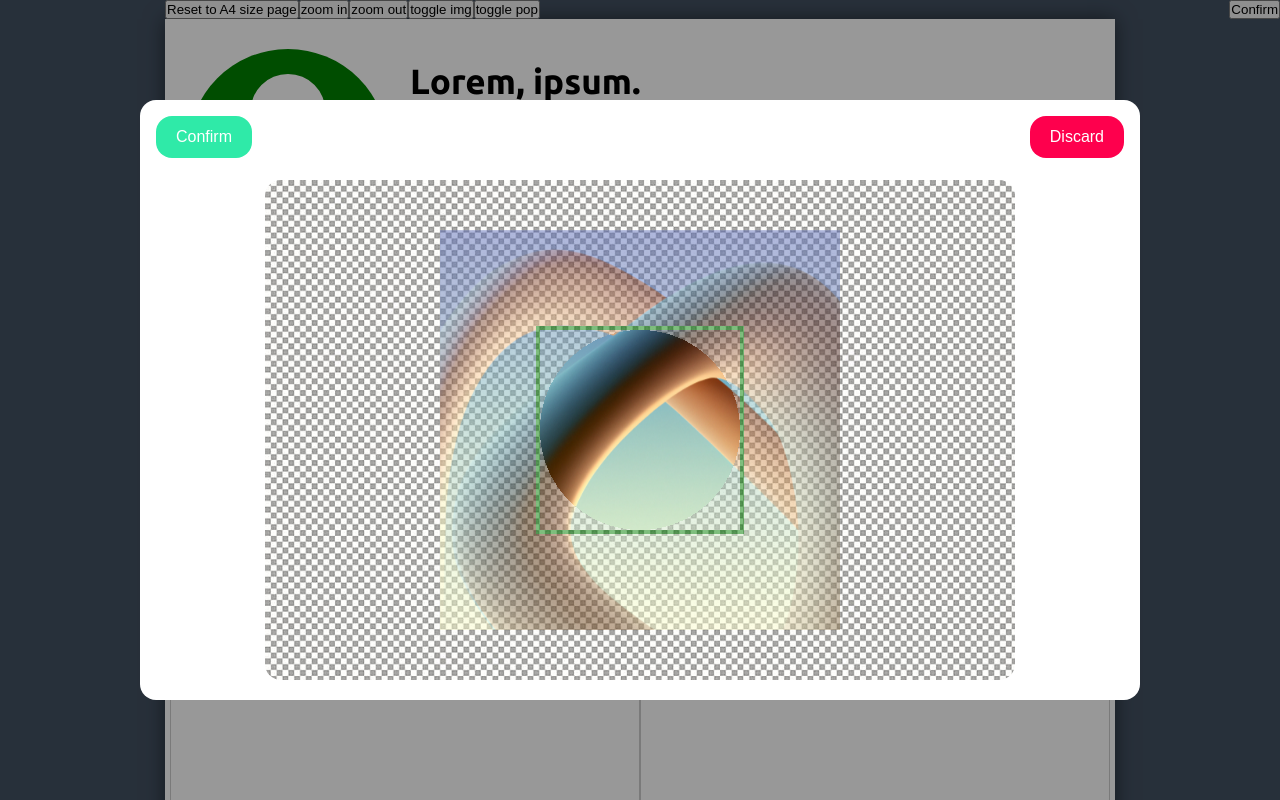
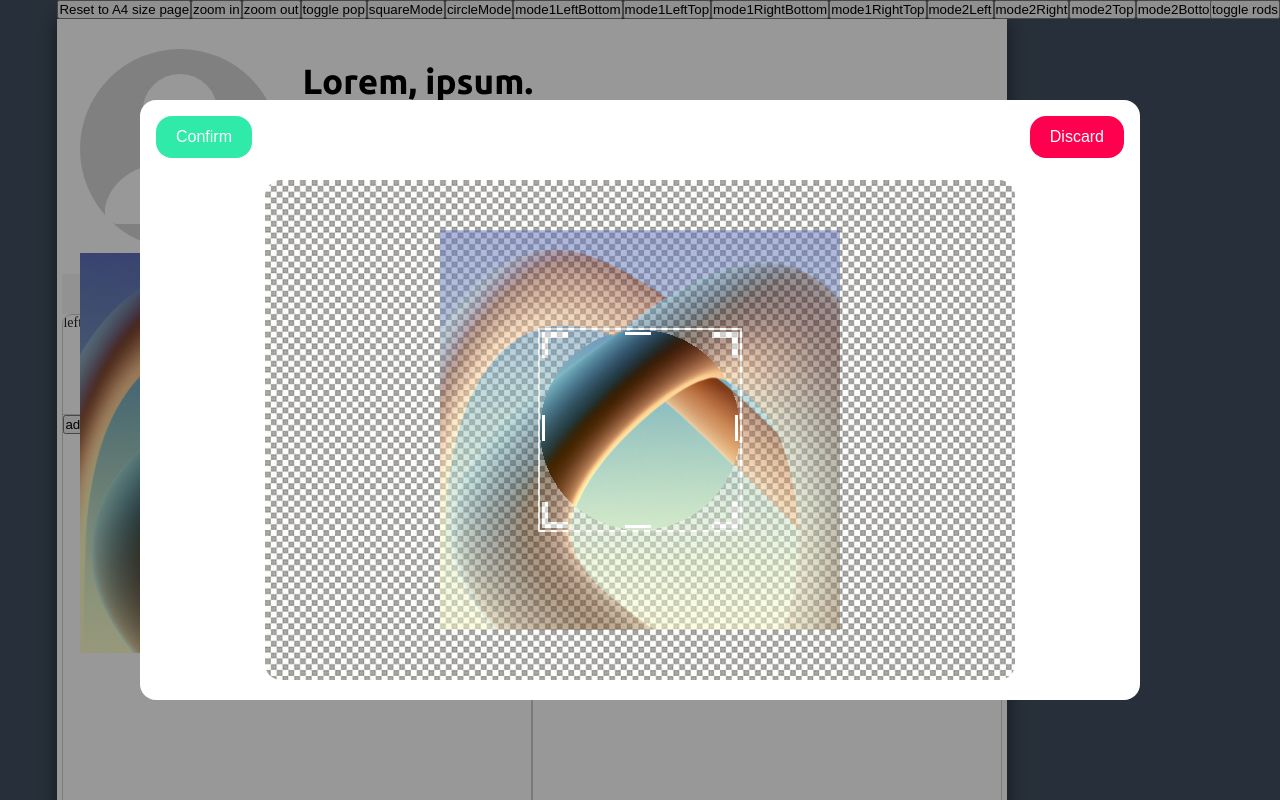
Before and after one commit to ahmedfarouk2000/CV-Generator, an Angular app: page / in a window 1280 px wide. Both pictures are taken after a click on the button "toggle pop". Shown: the top 800 px of the page. Built offline with nearby package versions, Linux system fonts and the light colour scheme.

Commit message:
added diff modes on img

```diff
--- a/src/app/home/home.component.css
+++ b/src/app/home/home.component.css
@@ -21,6 +21,8 @@
     --theme12: #25be89;
     --dangerColor: #FE004D;
 
+    --theme2: #425061;
+
     --xLocation: 50%;
     --yLocation: 50%;
     --radius: 100%;
@@ -28,7 +30,7 @@
     --clippingX: 50%;
     --clippingY: 50%;
 
-    --SquareBorderRadius: 4px;
+    --SquareBorderRadius: 2px;
     /* --clippingRadius: 200px; */
 
 
@@ -317,7 +319,7 @@ h3[contenteditable]:hover {
     border-radius: 50%;
     width: var(--AvatarWidth);
     height: var(--AvatarWidth);
-    background-color: green;
+    /* background-color: green; */
     position: relative;
 }
 
@@ -514,17 +516,90 @@ h3[contenteditable]:hover {
 
     /* left: 200px;
     top: 100px; */
-    clip-path: circle(var(--radius) at var(--xLocation) var(--yLocation));
+    /* clip-path: circle(var(--radius) at var(--xLocation) var(--yLocation));
+    clip-path: inset(calc(var(--yLocation) - var(--radius)) calc(100% - calc(var(--xLocation) + var(--radius))) calc(100% - calc(var(--yLocation) + var(--radius))) calc(var(--xLocation) - var(--radius)) round 0%); */
+
     width: 400px;
     /* max-height: 300px; */
     /* height: 400px; */
     mask-image: radial-gradient(circle at var(--clippingX) var(--clippingY), black calc(var(--AvatarWidth)/2), rgba(0, 0, 0, 0.5) 0%);
     -webkit-mask-image: radial-gradient(circle at var(--clippingX) var(--clippingY), black calc(var(--AvatarWidth)/2), rgba(0, 0, 0, 0.5) 0%);
+
+
     display: flex;
     justify-content: center;
     align-items: center;
 
+
 }
+
+/* this selector will set the diff modes of the the selected images */
+.RestImg {
+    opacity: 1;
+    position: absolute;
+    width: 400px;
+    display: flex;
+    justify-content: center;
+    align-items: center;
+    transition: 0.4s all;
+
+}
+
+/* this will set the avatar of square */
+.squareMode {
+    clip-path: inset(calc(var(--yLocation) - var(--radius)) calc(100% - calc(var(--xLocation) + var(--radius))) calc(100% - calc(var(--yLocation) + var(--radius))) calc(var(--xLocation) - var(--radius)));
+    /* border-radius: 10px; */
+    /* border-radius: 50%; */
+    /* border-radius: 75% 0% 25% 75% / 51% 25% 0% 49%; */
+
+
+
+
+}
+
+.circleMode {
+    clip-path: circle(var(--radius) at var(--xLocation) var(--yLocation));
+}
+
+.mode1LeftTop {
+    clip-path: inset(calc(var(--yLocation) - var(--radius)) calc(100% - var(--xLocation)) calc(100% - var(--yLocation)) calc(var(--xLocation) - var(--radius)));
+
+}
+
+.mode1RightTop {
+    clip-path: inset(calc(var(--yLocation) - var(--radius)) calc(100% - var(--xLocation) - var(--radius)) calc(100% - var(--yLocation)) var(--xLocation));
+
+}
+
+.mode1RightBottom {
+    clip-path: inset(var(--yLocation) calc(100% - var(--xLocation) - var(--radius)) calc(100% - var(--yLocation) - var(--radius)) var(--xLocation));
+
+}
+
+.mode1LeftBottom {
+    clip-path: inset(var(--yLocation) calc(100% - var(--xLocation)) calc(100% - var(--yLocation) - var(--radius)) calc(var(--xLocation) - var(--radius)));
+
+}
+
+.mode2Left {
+    clip-path: inset(calc(var(--yLocation) - var(--radius)) calc(100% - var(--xLocation)) calc(100% - var(--yLocation) - var(--radius)) calc(var(--xLocation) - var(--radius)));
+
+}
+
+.mode2Right {
+    clip-path: inset(calc(var(--yLocation) - var(--radius)) calc(100% - var(--xLocation) - var(--radius)) calc(100% - var(--yLocation) - var(--radius)) var(--xLocation));
+
+}
+
+.mode2Top {
+    clip-path: inset(calc(var(--yLocation) - var(--radius)) calc(100% - var(--xLocation) - var(--radius)) calc(100% - var(--yLocation)) calc(var(--xLocation) - var(--radius)));
+}
+
+.mode2Bottom {
+    clip-path: inset(var(--yLocation) calc(100% - var(--xLocation) - var(--radius)) calc(100% - var(--yLocation) - var(--radius)) calc(var(--xLocation) - var(--radius)));
+}
+
+
 
 .hidden {
     display: none;
@@ -567,12 +642,176 @@ h3[contenteditable]:hover {
     display: flex;
     justify-content: center;
     align-items: center;
-    border: var(--SquareBorderRadius) green solid;
+    border: var(--SquareBorderRadius) white solid;
     /* background-color: red;
     opacity: 0.2; */
     /* box-sizing: border-box; */
     cursor: all-scroll;
+
 }
+
+
+
+.black:hover :not(.tempImage) {
+    background-color: red;
+
+}
+
+.black {
+    background-color: black;
+    position: absolute;
+    left: 0;
+    right: 0;
+    top: 0;
+    bottom: 0;
+}
+
+.longRod1Vertical {
+    background-color: white;
+    height: calc(100% +var(--SquareBorderRadius));
+    width: calc(var(--SquareBorderRadius) /2);
+    position: absolute;
+    left: calc(33.33% - var(--SquareBorderRadius));
+    top: calc(50% - calc(var(--AvatarWidth)/2) - var(--SquareBorderRadius));
+    opacity: 0.5;
+    /* background: repeating-linear-gradient(to bottom,
+            transparent 0 10px,
+            white 10px 20px); */
+}
+
+.longRod2Vertical {
+    background-color: white;
+    height: calc(100% +var(--SquareBorderRadius));
+    width: calc(var(--SquareBorderRadius) /2);
+    position: absolute;
+    left: calc(66.66% - var(--SquareBorderRadius));
+    top: calc(50% - calc(var(--AvatarWidth)/2) - var(--SquareBorderRadius));
+    opacity: 0.5;
+    /* background: repeating-linear-gradient(to bottom,
+            transparent 0 10px,
+            white 10px 20px); */
+}
+
+.longRod1Horizontal {
+    background-color: white;
+    width: calc(100% +var(--SquareBorderRadius));
+    height: calc(var(--SquareBorderRadius) /2);
+    position: absolute;
+    top: calc(33.33% - var(--SquareBorderRadius));
+    left: calc(50% - calc(var(--AvatarWidth)/2) - var(--SquareBorderRadius));
+    opacity: 0.5;
+    /*
+    background: repeating-linear-gradient(to right,
+            transparent 0 10px,
+            white 10px 20px); */
+}
+
+.longRod2Horizontal {
+    background-color: white;
+    width: calc(100% +var(--SquareBorderRadius));
+    height: calc(var(--SquareBorderRadius) /2);
+    position: absolute;
+    top: calc(66.66% - var(--SquareBorderRadius));
+    left: calc(50% - calc(var(--AvatarWidth)/2) - var(--SquareBorderRadius));
+    opacity: 0.5;
+    /* background: repeating-linear-gradient(to right,
+            transparent 0 10px,
+            white 10px 20px); */
+}
+
+.sideLeft {
+    height: 26px;
+    width: 3px;
+    position: absolute;
+    background-color: white;
+    left: 2px;
+    top: calc(50% - var(--SquareBorderRadius));
+    transform: translate(0, -50%);
+}
+
+.sideRight {
+    height: 26px;
+    width: 3px;
+    position: absolute;
+    background-color: white;
+    right: 2px;
+    top: calc(50% - var(--SquareBorderRadius));
+    transform: translate(0, -50%);
+}
+
+
+.sideTop {
+    width: 26px;
+    height: 3px;
+    position: absolute;
+    background-color: white;
+    top: 2px;
+    left: calc(50% - var(--SquareBorderRadius));
+    transform: translate(-50%, 0);
+}
+
+.sideBottom {
+    width: 26px;
+    height: 3px;
+    position: absolute;
+    background-color: white;
+    bottom: 2px;
+    left: calc(50% - var(--SquareBorderRadius));
+    transform: translate(-50%, 0);
+}
+
+.leftTopCorner {
+    position: absolute;
+    background-color: transparent;
+    left: 2px;
+    top: 2px;
+    width: 20px;
+    height: 20px;
+    border-left: 6px solid white;
+    border-top: 6px solid white;
+
+}
+
+.rightTopCorner {
+    position: absolute;
+    background-color: transparent;
+    right: 2px;
+    top: 2px;
+    width: 20px;
+    height: 20px;
+    border-right: 6px solid white;
+    border-top: 6px solid white;
+
+}
+
+
+.rightBottomCorner {
+    position: absolute;
+    background-color: transparent;
+    right: 2px;
+    bottom: 2px;
+    width: 20px;
+    height: 20px;
+    border-right: 6px solid white;
+    border-bottom: 6px solid white;
+
+}
+
+.leftBottomCorner {
+    position: absolute;
+    background-color: transparent;
+    left: 2px;
+    bottom: 2px;
+    width: 20px;
+    height: 20px;
+    border-left: 6px solid white;
+    border-bottom: 6px solid white;
+
+}
+
+
+
+
 
 .button {
     position: absolute;
@@ -717,3 +956,7 @@ h3[contenteditable]:hover {
 .transform {
     transform: translate3d(0px, 0px, 0px) !important;
 }
+
+.hidden {
+    visibility: hidden;
+}
--- a/src/app/home/home.component.html
+++ b/src/app/home/home.component.html
@@ -3,8 +3,23 @@
 <button (click)="ZoomOut()">zoom out</button>
 <button (click)="Confirm()" class="button">Confirm</button>
 
-<button (input)="DeleteImage()">toggle img</button>
+<button (click)="toggleRods()" class="button">toggle rods</button>
+
+<!-- <button (input)="DeleteImage()">toggle img</button> -->
 <button (click)="togglePopUp(false)">toggle pop</button>
+
+<button (click)="squareMode()">squareMode</button>
+<button (click)="circleMode()">circleMode</button>
+
+<button (click)="mode1LeftBottom()">mode1LeftBottom</button>
+<button (click)="mode1LeftTop()">mode1LeftTop</button>
+<button (click)="mode1RightBottom()">mode1RightBottom</button>
+<button (click)="mode1RightTop()">mode1RightTop</button>
+
+<button (click)="mode2Left()">mode2Left</button>
+<button (click)="mode2Right()">mode2Right</button>
+<button (click)="mode2Top()">mode2Top</button>
+<button (click)="mode2Bottom()">mode2Bottom</button>
 
 
 <!-- <input (change)="Slide1($event)" type="range" class="range rangeBlur">
@@ -25,12 +40,30 @@
         <button class="popUpButtonRight" (click)="togglePopUp(true)">Discard</button>
         <div class="transparentContainer">
             <img class="transparentBG" src="../../assets/transparentBG.jpg" alt="">
-            <div class="tempImage">
+            <div class="tempImage circleMode">
+                <!-- <div class="black"></div> -->
                 <img class="tmepImgInside" src="../../assets/test.jpg" alt="">
                 <div id='square' [cdkDragFreeDragPosition]="ResetBox" (cdkDragMoved)="dragMoved($event)"
                     class="croppingBox" cdkDragBoundary=".tempImage" cdkDrag>
+                    <div class="longRod1Vertical rod "></div>
+                    <div class="longRod2Vertical rod "></div>
+                    <div class="longRod1Horizontal rod "></div>
+                    <div class="longRod2Horizontal rod "></div>
+
+                    <div class="sideLeft"></div>
+                    <div class="sideRight"></div>
+                    <div class="sideTop"></div>
+                    <div class="sideBottom"></div>
+
+                    <div class="leftTopCorner"></div>
+                    <div class="rightTopCorner"></div>
+                    <div class="leftBottomCorner"></div>
+                    <div class="rightBottomCorner"></div>
                 </div>
+
             </div>
+
+
 
             <!-- <div class="tempImage">
                 <img class="tmepImgInside" src="../../assets/test.jpg" alt="">
@@ -103,6 +136,10 @@
 
 
 
+                    </div>
+
+                    <div class="RestImg">
+                        <img class="tmepImgInside" src="../../assets/test.jpg" alt="">
                     </div>
 
                 </div>
--- a/src/app/home/home.component.ts
+++ b/src/app/home/home.component.ts
@@ -324,6 +324,7 @@ export class HomeComponent implements OnInit {
   public changeElementBackground = (imageUrl: string) => {
     this.togglePopUp(false)
     this.ResetImage()
+    this.toggleRods()
     const tmepImgInside: any = document.querySelector(".tmepImgInside");
     tmepImgInside.src = imageUrl
   };
@@ -343,6 +344,14 @@ export class HomeComponent implements OnInit {
     document.documentElement.style.setProperty('--yLocation', `${50}%`);
     document.documentElement.style.setProperty('--radius', `${100}%`);
     parent.appendChild(tempImage)
+  }
+
+  public toggleRods() {
+    let rods = document.querySelectorAll('.rod')
+    rods.forEach(rod => {
+      console.log(rod)
+      rod.classList.toggle('hidden')
+    });
   }
 
   public ResetBoxFun() {
@@ -435,6 +444,8 @@ export class HomeComponent implements OnInit {
     this.togglePopUp(false)
     const parent: any = document.querySelector(".svgContainer")
     const tempImage: any = document.querySelector(".tempImage")
+    const RestImg: any = document.querySelector(".RestImg")
+    RestImg.classList.add('mode2Bottom');
 
 
     // let OldTempImage = tempImage.cloneNode(true);
@@ -471,6 +482,9 @@ export class HomeComponent implements OnInit {
     tempImage.style.top = `-${finalY}px`;
     tempImage.style.left = `-${finalX}px`;
 
+    RestImg.style.top = `-${finalY}px`;
+    RestImg.style.left = `-${finalX}px`;
+
     document.documentElement.style.setProperty('--radius', `${halfAvatarWidth}px`);
     document.documentElement.style.setProperty('--xLocation', `${this.publicPosX + halfAvatarWidth + SquareBorderRadius}px`);
     document.documentElement.style.setProperty('--yLocation', `${this.publicPosY + halfAvatarWidth + SquareBorderRadius}px`);
@@ -481,6 +495,7 @@ export class HomeComponent implements OnInit {
     // const square: any = document.querySelector('#square')
     // square.style.transform = "";
     this.onlyOnceReset = true
+    this.toggleRods()
 
 
 
@@ -496,8 +511,11 @@ export class HomeComponent implements OnInit {
     popUpTab?.classList.toggle('popUpTabAnimation')
     let transparentContainer = document.querySelector('.transparentContainer')
     transparentContainer?.classList.toggle('transparentContainerToggle')
-    if (cond)
+    if (cond) {
       this.ResetBoxFun()
+      this.toggleRods()
+    }
+
 
   }
 
@@ -507,9 +525,90 @@ export class HomeComponent implements OnInit {
     if (event.target?.id == 'popUp') {
       this.togglePopUp(false)
       this.ResetBoxFun()
+      this.toggleRods()
     }
 
 
+  }
+
+
+
+
+
+  public circleMode() {
+    let tempImage = document.querySelector('.tempImage')
+    tempImage?.classList.add('circleMode')
+    tempImage?.classList.remove('squareMode')
+
+  }
+
+
+  public squareMode() {
+    let tempImage = document.querySelector('.tempImage')
+    tempImage?.classList.add('squareMode')
+    tempImage?.classList.remove('circleMode')
+
+  }
+
+
+
+  public mode1RightTop() {
+    let temp: any = document.querySelector('.RestImg')
+    temp.className = ''
+    temp?.classList.add('RestImg')
+    temp.classList.add('mode1RightTop')
+  }
+
+  public mode1LeftTop() {
+    let temp: any = document.querySelector('.RestImg')
+    temp.className = ''
+    temp?.classList.add('RestImg')
+    temp.classList.add('mode1LeftTop')
+  }
+
+  public mode1RightBottom() {
+    let temp: any = document.querySelector('.RestImg')
+    temp.className = ''
+    temp?.classList.add('RestImg')
+    temp.classList.add('mode1RightBottom')
+  }
+
+  public mode1LeftBottom() {
+    let temp: any = document.querySelector('.RestImg')
+    temp.className = ''
+    temp?.classList.add('RestImg')
+    temp.classList.add('mode1LeftBottom')
+  }
+
+
+
+  public mode2Left() {
+    let temp: any = document.querySelector('.RestImg')
+    temp.className = ''
+    temp?.classList.add('RestImg')
+    temp.classList.add('mode2Left')
+  }
+
+  public mode2Right() {
+    let temp: any = document.querySelector('.RestImg')
+    temp.className = ''
+    temp?.classList.add('RestImg')
+    temp.classList.add('mode2Right')
+  }
+
+  public mode2Top() {
+    let temp: any = document.querySelector('.RestImg')
+    temp.className = ''
+    temp?.classList.add('RestImg')
+    temp.classList.add('mode2Top')
+  }
+
+
+  public mode2Bottom() {
+    let temp: any = document.querySelector('.RestImg')
+    temp.className = ''
+    temp?.classList.add('RestImg')
+    temp.classList.add('mode2Bottom')
   }
 
 
@@ -522,10 +621,4 @@ export class HomeComponent implements OnInit {
 
 
 
-
-
-
-
-
-
 }
```
